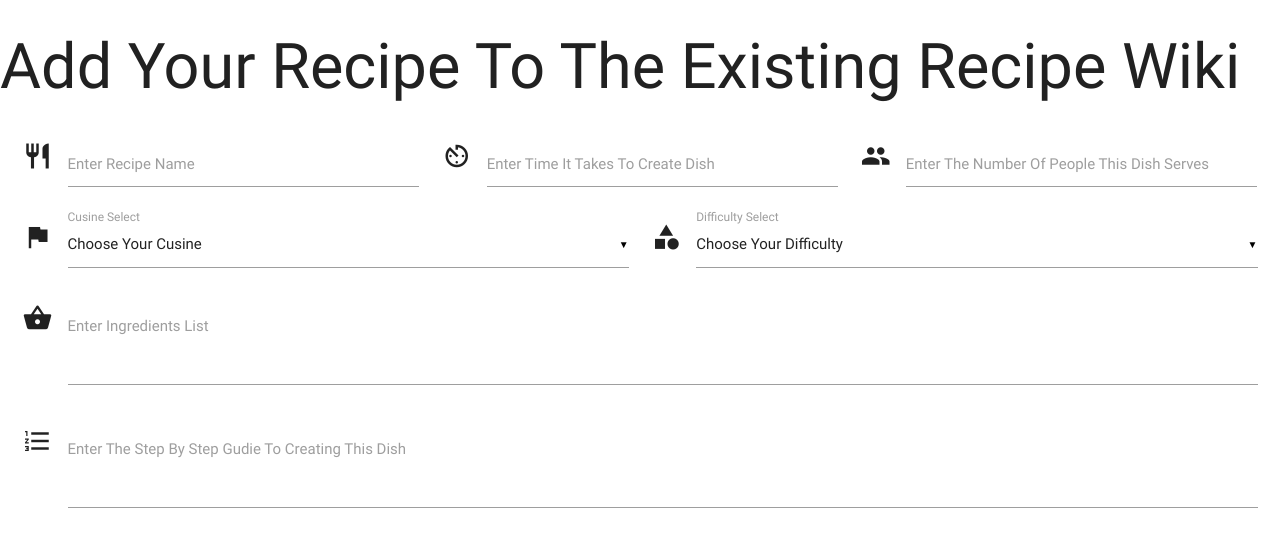
After one commit to Code-Institute-Submissions/recipe_database, a Flask app: page /add_recipe in a window 1280 px wide. The commit adds this page. Shown: the top 554 px of the page. Run offline with Flask 2, Linux system fonts and the light colour scheme; data that the repository does not hold is empty; some libraries are stand-ins or nearby versions.

Commit message:
added a form only the forms fileds with icons for the recipe database

```diff
--- a/app.py
+++ b/app.py
@@ -14,6 +14,12 @@ def get_cusines():
     return render_template("index.html",
     recipes=mongo.db.recipes.find())
 
+@app.route('/add_recipe')
+def add_recipe():
+    return render_template('add_recipe.html',
+    cusine=mongo.db.cusine.find(),
+    difficulty=mongo.db.difficulty.find())
+
 if __name__ == '__main__':
     app.run(host=os.environ.get('IP'),
         port=int(os.environ.get('PORT')),
--- /dev/null
+++ b/templates/add_recipe.html
@@ -0,0 +1,58 @@
+{% extends 'base.html' %}
+{% block content %}
+    <h1>Add Your Recipe To The Existing Recipe Wiki</h1>
+
+    <div class="row">
+        <form action="" method="POST" class="col s12">
+          <div class="row">
+            <div class="input-field col s4">
+              <i class="material-icons prefix">restaurant</i>
+              <input id="recipe_name" name="recipe_name" type="text" class="validate">
+              <label for="icon_prefix">Enter Recipe Name</label>
+            </div>
+            <div class="input-field col s4">
+              <i class="material-icons prefix">av_timer</i>
+              <input id="time_details" name="time_details" type="text" class="validate">
+              <label for="icon_telephone">Enter Time It Takes To Create Dish</label>
+            </div>
+            <div class="input-field col s4">
+              <i class="material-icons prefix">people</i>
+              <input id="serves_details" name="serves_details" type="number" class="validate">
+              <label for="icon_telephone">Enter The Number Of People This Dish Serves </label>
+            </div>
+            <div class="input-field col s6">
+                <i class="material-icons prefix">flag</i>
+                <select id="cusine_name"> name="cusine_name"
+                  <option value="" disabled selected>Choose Your Cusine</option>
+                  {% for cus in cusine%}
+                  <option value="{{cus.cusine_name}}">{{cus.cusine_name}}</option>
+                  {% endfor %}
+                </select>
+                <label>Cusine Select</label>
+            </div>
+            <div class="input-field col s6">
+                <i class="material-icons prefix">category</i>
+                <select id="difficulty_selector" name="difficulty_selector">
+                  <option value="" disabled selected>Choose Your Difficulty</option>
+                  {% for diff in difficulty %}
+                  <option value="{{diff.difficulty_selector}}">{{diff.difficulty_selector}}</option>
+                  {% endfor %}
+                </select>
+                <label>Difficulty Select</label>
+            </div>
+            <div class="input-field col s12">
+              <i class="material-icons prefix">shopping_basket</i>
+              <textarea name="ingredients_details" id="ingredients_details" class="materialize-textarea"></textarea>
+              <label for="icon_telephone">Enter Ingredients List </label>
+            </div>
+            <div class="input-field col s12">
+              <i class="material-icons prefix">format_list_numbered</i>
+              <textarea name="instructions_details" id="instructions_details" class="materialize-textarea"></textarea>
+              <label for="icon_telephone">Enter The Step By Step Gudie To Creating This Dish </label>
+            </div>
+          </div>
+        </form>
+    </div>
+
+
+{% endblock%}
--- a/templates/base.html
+++ b/templates/base.html
@@ -17,6 +17,7 @@
     <script type="text/javascript">
         $(document).ready(function() {
             $('.collapsible').collapsible();
+            $('select').material_select();
         });
     </script>
 </body>
```
